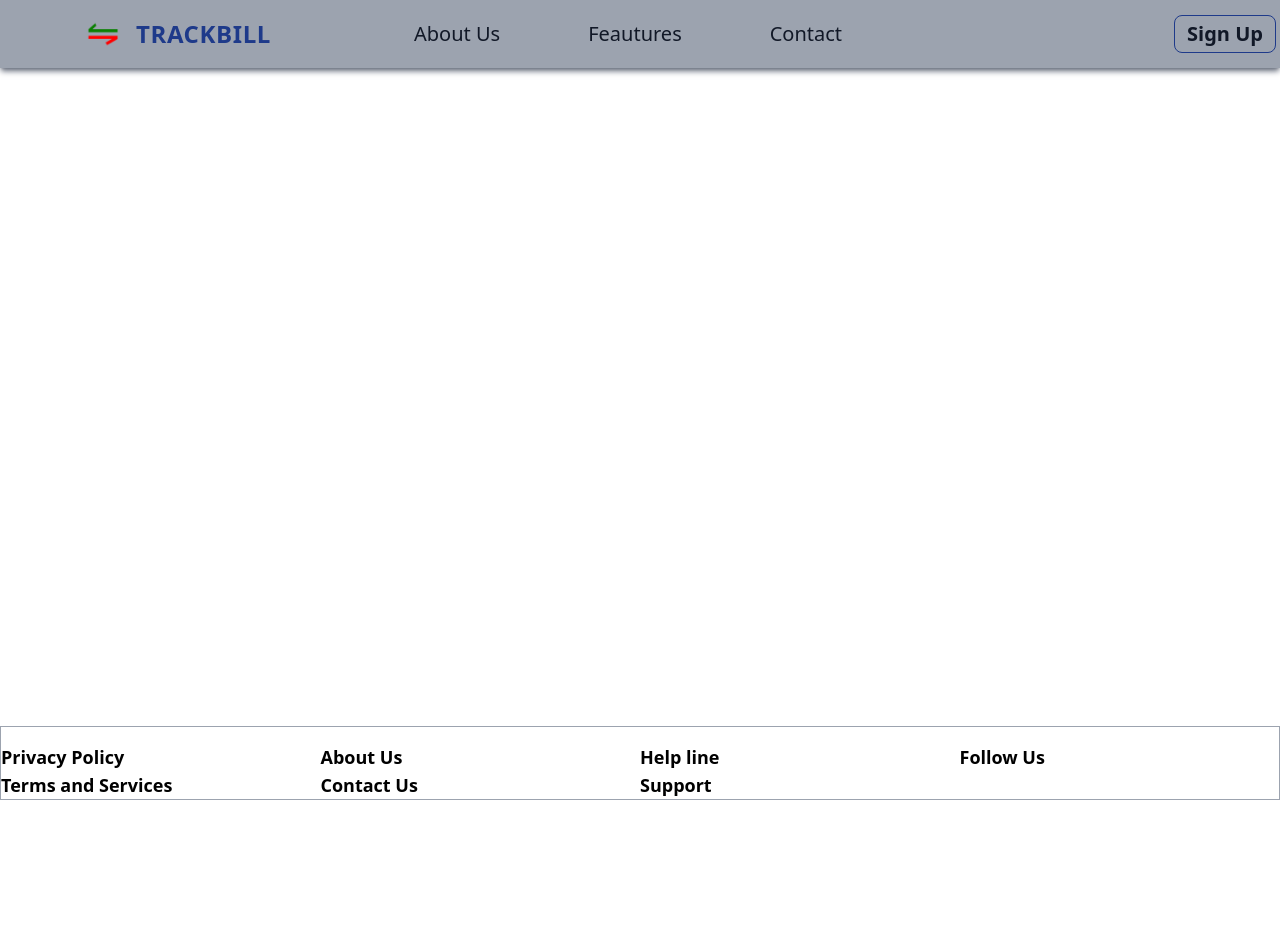
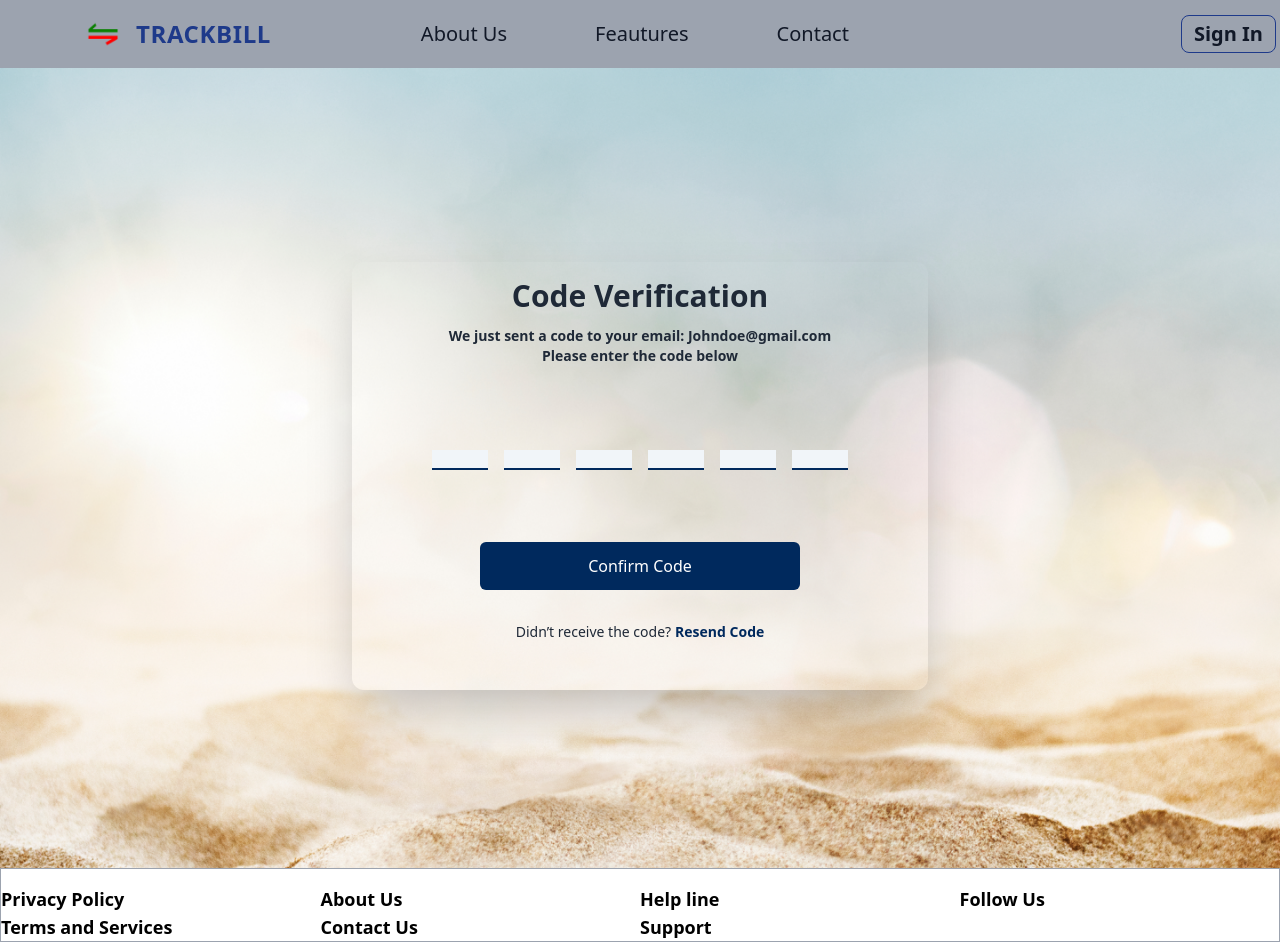
Before and after one commit to holuborhee/trackbill, a Vue app: page /verification in a window 1280 px wide. Before the commit the page ends 800 px from the top, so only its background shows below. Built offline with nearby package versions, Linux system fonts and the light colour scheme.

Commit message:
DesignLoginAndVerificationPage

```diff
--- /dev/null
+++ b/src/components/BaseCard.vue
@@ -0,0 +1,7 @@
+<template>
+    <div
+        class="mt-4 bg-rgba(255, 255, 255, 0.3) shadow-2xl rounded-xl text-left"
+      >
+      <slot ></slot>
+    </div>
+</template>
--- /dev/null
+++ b/src/components/LoginBackground.vue
@@ -0,0 +1,7 @@
+<template>
+     <div
+    class="min-h-screen bg-[url('/images/beach-product-background.png')] bg-bottom bg-cover text-gray-800 flex flex-col justify-center relative overflow-hidden sm:py-12"
+  >
+  <slot name="image"></slot>
+  </div>
+</template>
--- a/src/components/TheHeader.vue
+++ b/src/components/TheHeader.vue
@@ -87,22 +87,20 @@
               <span>Contact</span>
             </a>
           </div>
-          <a
-             href="#"
+          <router-link
+            :to="{ name: 'Login' }"
             class="
               px-3
               py-1
               bg-gray-400
               text-gray-900
-              items-center
-              justify-center
               font-semibold
               hover:bg-gray-900 hover:text-white
               border border-blue-900
               rounded-lg
             "
-            ><span>Sign Up</span> </a>
-
+            ><span>Sign In</span></router-link
+          >
         </div>
       </div>
     </nav>
--- a/src/routes.js
+++ b/src/routes.js
@@ -2,6 +2,8 @@ import { createRouter, createWebHistory } from "vue-router";
 import ExpenseCategory from "./views/ExpenseCategory.vue";
 import SingleExpenseCategory from "./views/SingleExpenseCategory.vue";
 import Landing from "./views/Landing.vue";
+import Login from "./views/Login.vue";
+import Verification from "./views/Verification.vue";
 
 
 
@@ -15,6 +17,18 @@ const routes =  [
                       path: "/",
                       component: Landing,
                       name:'Landing'
+                    },
+
+                    {
+                      path: "/login",
+                      component: Login,
+                      name:'Login'
+                    },
+
+                    {
+                      path: "/verification",
+                      component: Verification,
+                      name:'Verification'
                     },
                     {
                     path: "/expense-category",
--- /dev/null
+++ b/src/views/Login.vue
@@ -0,0 +1,87 @@
+<template>
+  <login-background v-slot:image>
+    <div class="relative sm:max-w-xl mx-auto text-center">
+      <base-card>
+        <img
+          src="images/TrackBill-logo.png"
+          alt="trackbill logo"
+          class="mx-auto"
+          style="width: 100px"
+        />
+
+        <div class="py-4 p-10">
+          <h2 class="text-2xl font-bold text-center">Sign In</h2>
+          <p class="text-center text-sm px-10 py-3 font-bold">
+            Sign in without using a password, just enter your email and we’ll
+            send you a log in code. Easy!
+          </p>
+          <form @submit.prevent.email="getVerificationCode">
+            <div class="px-10 py-6">
+              <input
+                type="email"
+                placeholder="Email Address"
+                name="email"
+                class="
+                  text-center
+                  w-full
+                  border border-my-btn
+                  h-5
+                  p-5
+                  md-2
+                  text-xs
+                  bg-none
+                  hover:outline:none
+                  rounded-md
+                "
+                v-model="userGmail"
+                required
+              />
+              <div class="flex justify-center items-baseline">
+                <button
+                  type="submit"
+                  class="
+                    mt-8
+                    bg-my-btn
+                    text-white
+                    w-full
+                    p-3
+                    rounded-md
+                    hover:bg-indigo-600
+                  "
+                >
+                  Get Login Code
+                </button>
+              </div>
+            </div>
+          </form>
+        </div>
+      </base-card>
+      <div class="mx-auto my-8">
+        <p class="font-bold italic">Privacy Policy and Terms of Service</p>
+      </div>
+    </div>
+  </login-background>
+</template>
+<script>
+import BaseCard from "../components/BaseCard.vue";
+import LoginBackground from "../components/LoginBackground.vue";
+export default {
+  data() {
+    return {
+      userGmail: "",
+    };
+  },
+  props: {
+    gmail: String,
+  },
+  components: {
+    BaseCard,
+    LoginBackground,
+  },
+  methods: {
+    getVerificationCode() {
+      this.$router.push("./verification");
+    },
+  },
+};
+</script>
--- /dev/null
+++ b/src/views/Verification.vue
@@ -0,0 +1,168 @@
+<template>
+  <login-background v-slot:image>
+    <div class="relative sm:max-w-xl mx-auto text-center">
+      <base-card>
+        <div class="py-4 p-10">
+          <h2 class="text-3xl font-extrabold text-center">Code Verification</h2>
+          <p class="text-center text-sm px-10 py-3 font-bold" userGmail>
+            We just sent a code to your email:
+            <strong class="font-black">Johndoe@gmail.com</strong> <br />Please
+            enter the code below
+          </p>
+          <form action="/authentication">
+            <div class="px-10 py-8 flex my-8 justify-center items-center">
+              <input
+                type="number"
+                name="email"
+                class="
+                  text-center
+                  w-16
+                  h-16
+                  border-b-2 border-my-btn
+                  h-5
+                  md-2
+                  text-xs
+                  bg-slate-100
+                  hover:outline:none
+                  m-2
+                  text-5xl
+                "
+                min="0"
+                max="9"
+              />
+              <input
+                type="number"
+                name="email"
+                class="
+                  text-center
+                  w-16
+                  h-16
+                  border-b-2 border-my-btn
+                  h-5
+                  md-2
+                  text-xs
+                  bg-slate-100
+                  hover:outline:none
+                  m-2
+                  text-5xl
+                "
+                min="0"
+                max="9"
+              />
+              <input
+                type="number"
+                name="email"
+                class="
+                  text-center
+                  w-16
+                  h-16
+                  border-b-2 border-my-btn
+                  h-5
+                  md-2
+                  text-xs
+                  bg-slate-100
+                  hover:outline:none
+                  m-2
+                  text-5xl
+                "
+                min="0"
+                max="9"
+              />
+              <input
+                type="number"
+                name="email"
+                class="
+                  text-center
+                  w-16
+                  h-16
+                  border-b-2 border-my-btn
+                  h-5
+                  md-2
+                  text-xs
+                  bg-slate-100
+                  hover:outline:none
+                  m-2
+                  text-5xl
+                "
+                min="0"
+                max="9"
+              />
+              <input
+                type="number"
+                name="email"
+                class="
+                  text-center
+                  w-16
+                  h-16
+                  border-b-2 border-my-btn
+                  h-5
+                  text-xs
+                  bg-slate-100
+                  hover:outline:none
+                  m-2
+                  text-5xl
+                "
+                min="0"
+                max="9"
+              />
+              <input
+                type="number"
+                name="email"
+                class="
+                  text-center
+                  w-16
+                  h-16
+                  border-b-2 border-my-btn
+                  h-5
+                  md-2
+                  text-xs
+                  bg-slate-100
+                  hover:outline:none
+                  m-2
+                  text-5xl
+                "
+                min="0"
+                max="9"
+              />
+              <div></div>
+            </div>
+            <button
+              type="submit"
+              class="
+                px-10
+                mx-auto
+                flex
+                justify-center
+                w-80
+                bg-my-btn
+                text-white
+                items-center
+                text-center
+                p-3
+                rounded-md
+                hover:bg-indigo-600
+              "
+            >
+              Confirm Code
+            </button>
+            <p class="justify-center flex text-sm mx-auto py-8">
+              Didn’t receive the code?<span class="text-my-btn ml-1">
+                <strong>Resend Code</strong></span
+              >
+            </p>
+          </form>
+        </div>
+      </base-card>
+    </div>
+  </login-background>
+</template>
+<script>
+import LoginBackground from "../components/LoginBackground.vue";
+import BaseCard from "../components/BaseCard.vue";
+export default {
+  components: {
+    LoginBackground,
+    BaseCard,
+  },
+};
+</script>
--- a/tailwind.config.js
+++ b/tailwind.config.js
@@ -6,6 +6,12 @@ module.exports = {
   ],
   theme: {
     extend: {
+      backgroundSize: {
+        '50%': '50%',
+      },
+       colors: {
+          'my-btn': '#00295D',
+        },
 
     },
   },
```
